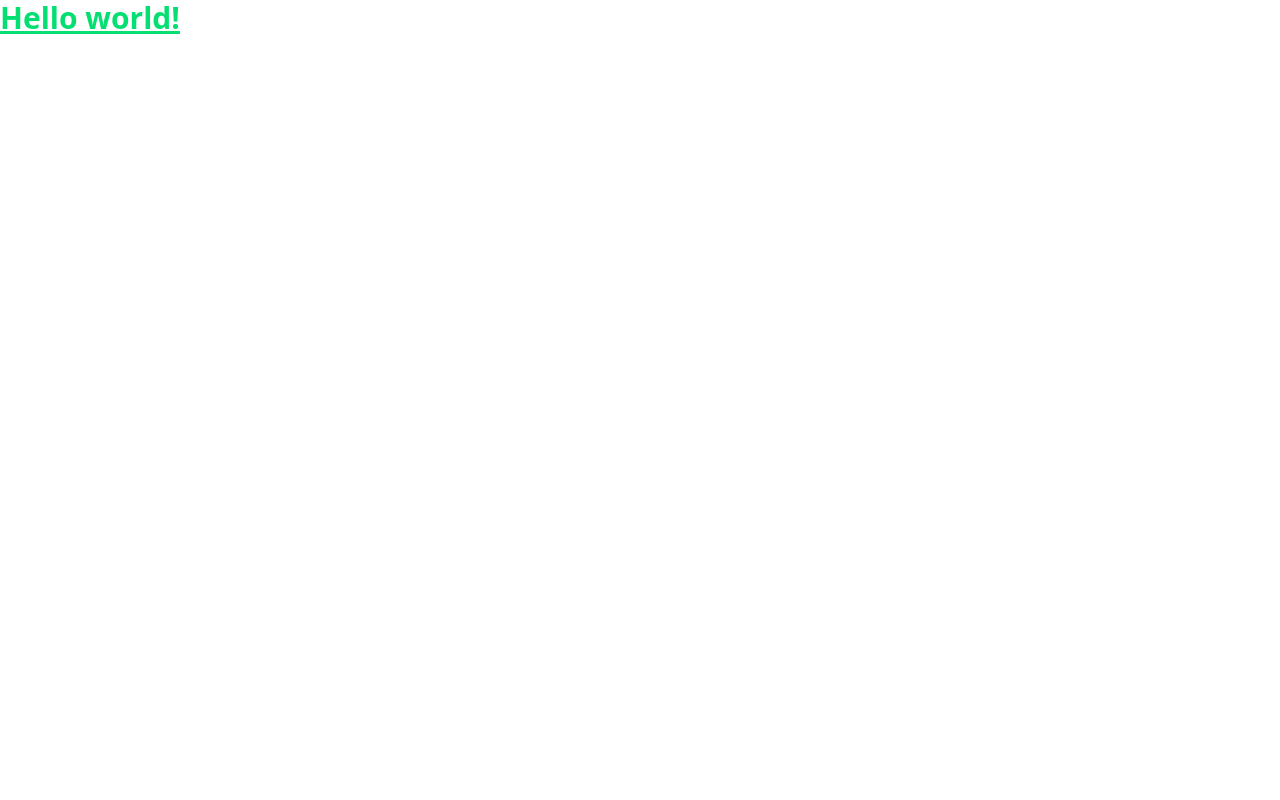
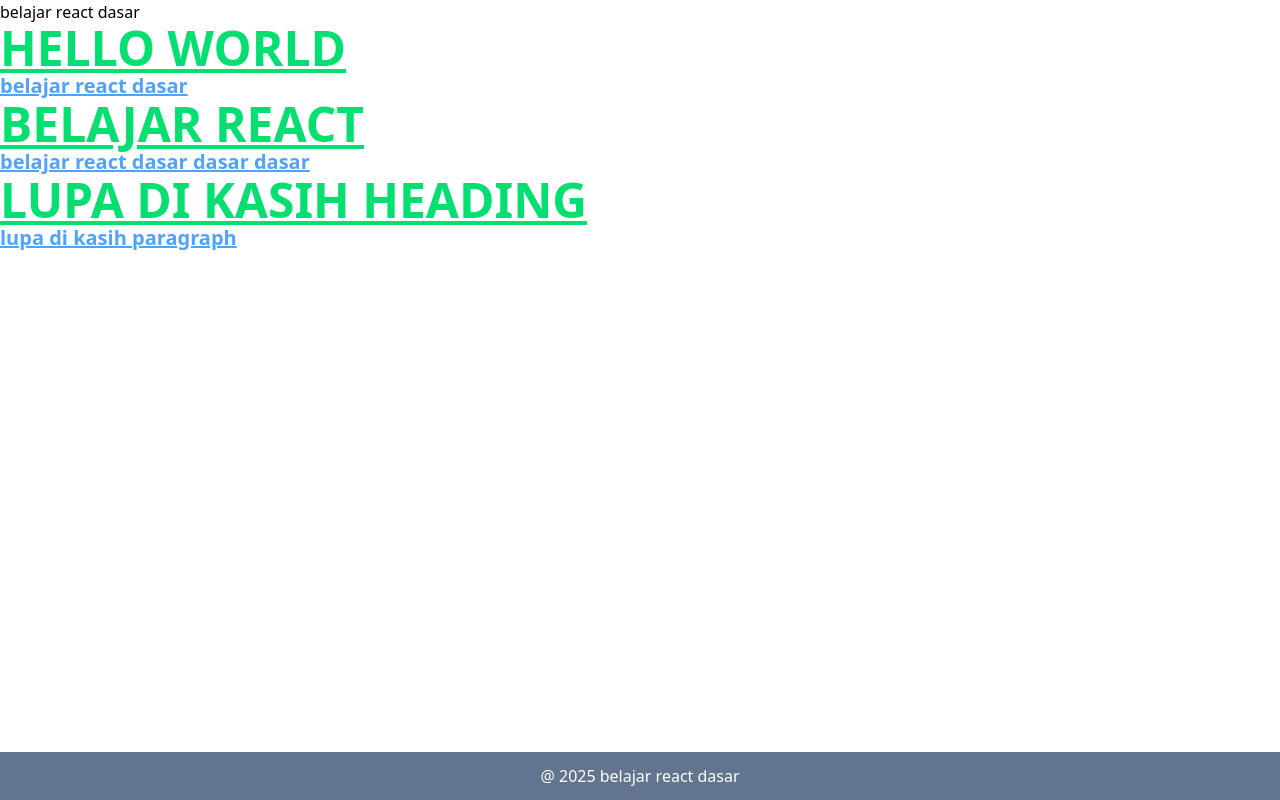
Before and after one commit to jufron/learn-react-js, a React (Vite) app: page / in a window 1280 px wide. Built offline with nearby package versions, Linux system fonts and the light colour scheme.

Commit message:
learn react create component understande behavior component, props nested component children

```diff
--- /dev/null
+++ b/hello-world.html
@@ -0,0 +1,13 @@
+<!doctype html>
+<html lang="en">
+  <head>
+    <meta charset="UTF-8" />
+    <link rel="icon" type="image/svg+xml" href="/vite.svg" />
+    <meta name="viewport" content="width=device-width, initial-scale=1.0" />
+    <title>Hello World</title>
+  </head>
+  <body>
+    <div id="root"></div>
+    <script type="module" src="/src/helloWorld.jsx"></script>
+  </body>
+</html>
--- a/src/App.jsx
+++ /dev/null
@@ -1,35 +0,0 @@
-import { useState } from 'react'
-import reactLogo from './assets/react.svg'
-import viteLogo from '/vite.svg'
-import './App.css'
-
-function App() {
-  const [count, setCount] = useState(0)
-
-  return (
-    <>
-      <div>
-        <a href="https://vite.dev" target="_blank">
-          <img src={viteLogo} className="logo" alt="Vite logo" />
-        </a>
-        <a href="https://react.dev" target="_blank">
-          <img src={reactLogo} className="logo react" alt="React logo" />
-        </a>
-      </div>
-      <h1>Vite + React</h1>
-      <div className="card">
-        <button onClick={() => setCount((count) => count + 1)}>
-          count is {count}
-        </button>
-        <p>
-          Edit <code>src/App.jsx</code> and save to test HMR
-        </p>
-      </div>
-      <p className="read-the-docs">
-        Click on the Vite and React logos to learn more
-      </p>
-    </>
-  )
-}
-
-export default App
--- /dev/null
+++ b/src/components/HelloWorld.jsx
@@ -0,0 +1,30 @@
+
+
+function HeaderHelloWorld ({ textHeading }) {
+  return (
+    <>
+      <h1 className="text-5xl font-bold underline text-green-400">
+        {textHeading.toUpperCase()}
+      </h1>
+    </>
+  );
+}
+
+function ParagraphHelloWorld ({ textParagraph }) {
+  return (
+    <>
+      <p className="text-xl font-bold underline text-blue-400">
+        {textParagraph.toLowerCase()}
+      </p>
+    </>
+  );
+}
+
+export default function HelloWorld ({ textHeading = 'lupa di kasih heading', textParagraph = 'lupa di kasih paragraph' }) {
+  return (
+    <>
+      <HeaderHelloWorld textHeading={textHeading} />
+      <ParagraphHelloWorld textParagraph={textParagraph} />
+    </>
+  );
+}
--- /dev/null
+++ b/src/components/container/Container.jsx
@@ -0,0 +1,17 @@
+import React from 'react';
+
+export default function Container({ children }) {
+  return (
+    <div className="flex flex-col min-h-screen">
+      <header>
+      <h1>belajar react dasar</h1>
+      </header>
+      <main className="flex-grow">
+      {children}
+      </main>
+      <footer className="bg-slate-500 text-white text-center py-3 mt-auto">
+        <p>@ 2025 belajar react dasar</p>
+      </footer>
+    </div>
+  );
+}
--- /dev/null
+++ b/src/helloWorld.jsx
@@ -0,0 +1,10 @@
+import { StrictMode } from 'react'
+import { createRoot } from 'react-dom/client'
+import HelloWorld from './pages/HelloWorld';
+import './assets/App.css';
+
+createRoot(document.getElementById('root')).render(
+  <StrictMode>
+    <HelloWorld />
+  </StrictMode>
+);
--- /dev/null
+++ b/src/pages/HelloWorld.jsx
@@ -0,0 +1,9 @@
+
+
+export default function HelloWorld() {
+  return (
+    <>
+      <h1 className="text-3xl font-bold underline text-blue-400">Hello World to hello-world.html</h1>
+    </>
+  );
+}
--- a/src/pages/Index.jsx
+++ b/src/pages/Index.jsx
@@ -1,11 +1,19 @@
+import Container from "../components/container/Container";
+import HelloWorld from "../components/HelloWorld";
 
+export default function Index () {
+  const hello2 = {
+    textHeading: 'belajar react',
+    textParagraph: 'belajar react dasar dasar dasar'
+  };
 
-export default function Index() {
   return (
     <>
-      <h1 className="text-3xl font-bold underline text-green-400">
-        Hello world!
-      </h1>
+      <Container>
+        <HelloWorld textHeading="Hello World" textParagraph="belajar react dasar" />
+        <HelloWorld {...hello2} />
+        <HelloWorld />
+      </Container>
     </>
   );
 }
--- a/vite.config.js
+++ b/vite.config.js
@@ -8,4 +8,12 @@ export default defineConfig({
     react(),
     tailwindcss(),
   ],
-})
+  build: {
+    rollupOptions: {
+      input: {
+        index: 'index.html',
+        hello_world: 'hello-world.html'
+      }
+    }
+  }
+});
```
